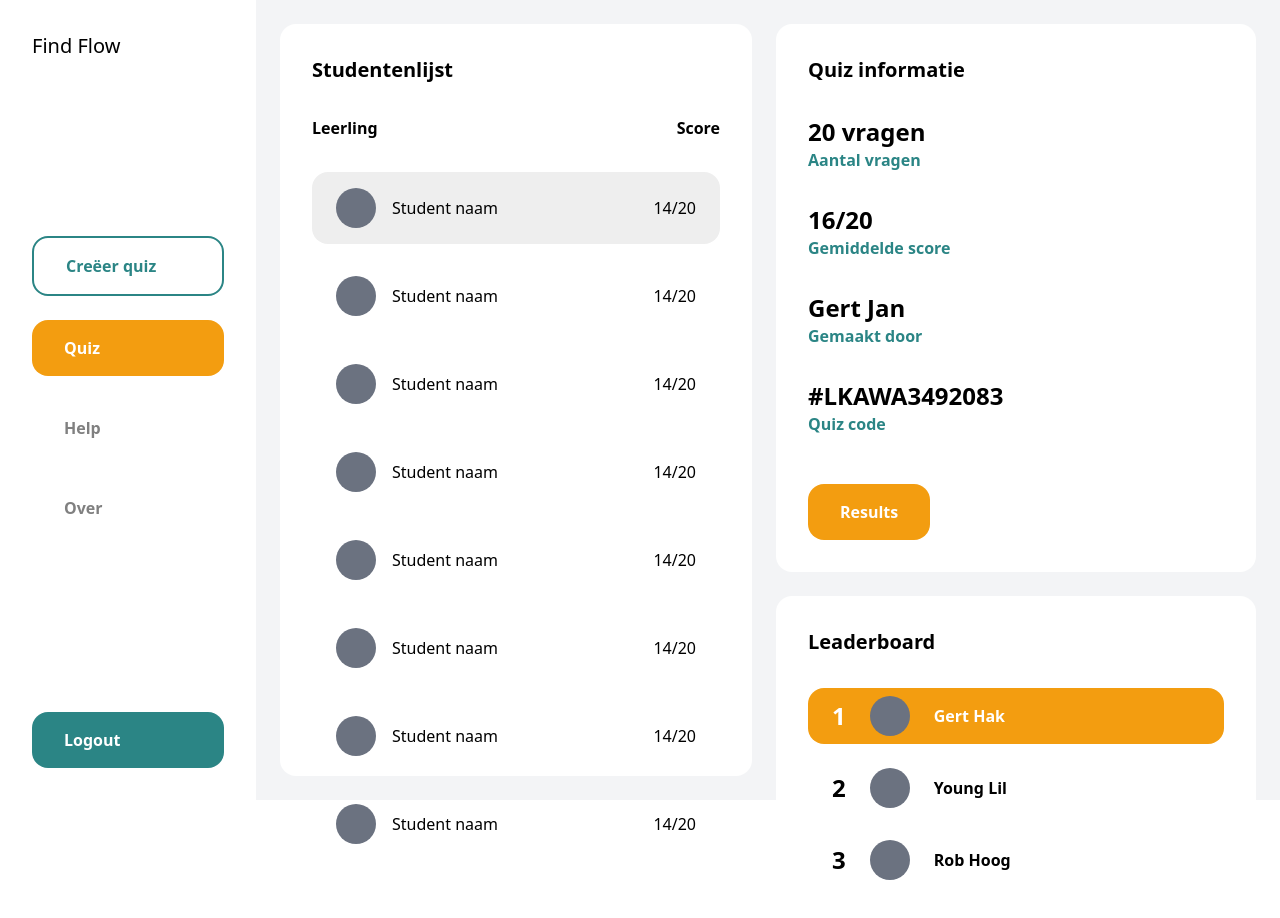
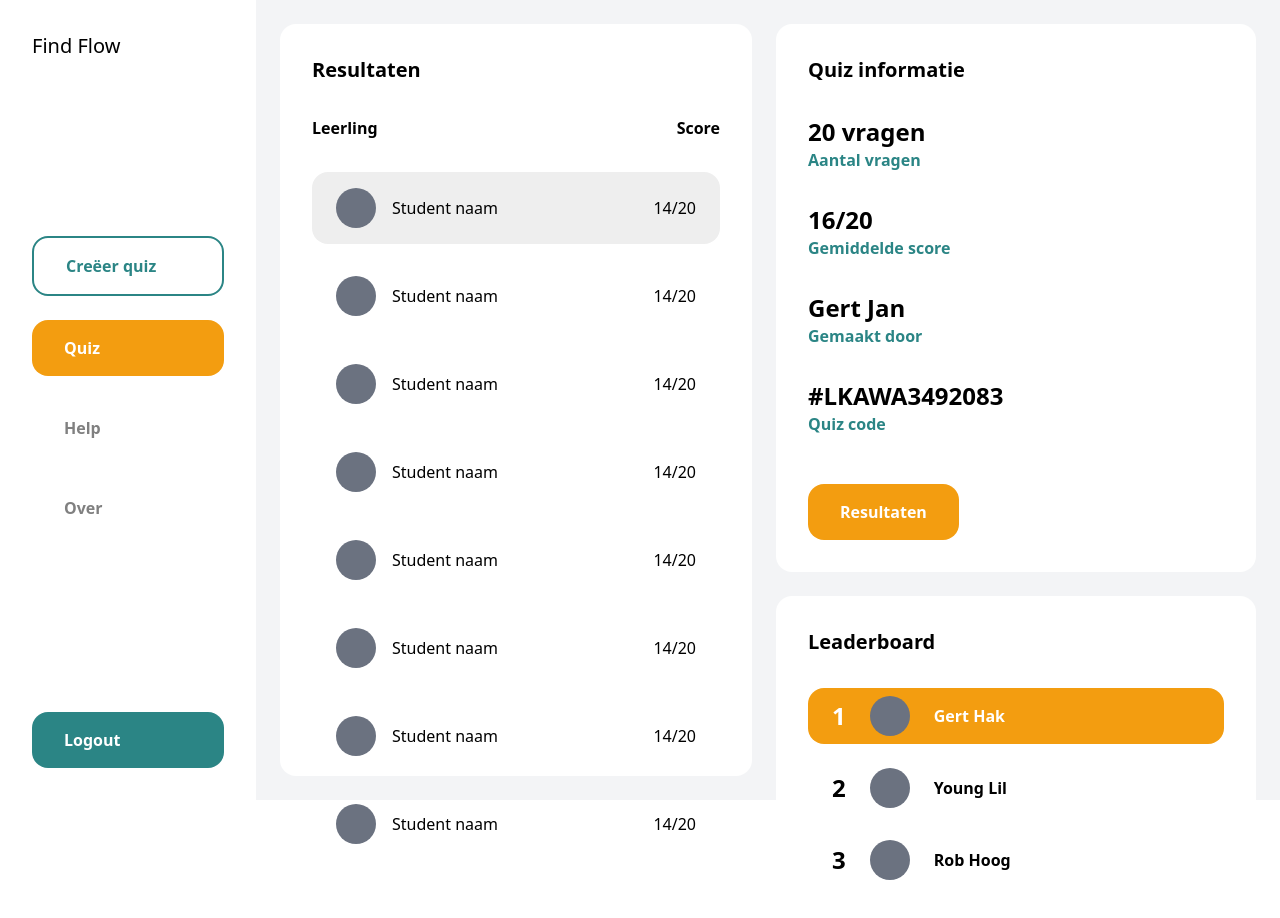
Before and after one commit to joeribreedveld/findflow, a Next.js app: page /results in a window 1280 px wide. Built offline with nearby package versions, Linux system fonts and the light colour scheme.

Commit message:
fix(quizinfo): fix english naar nederlands

```diff
--- a/src/components/quiz/QuizInfo.tsx
+++ b/src/components/quiz/QuizInfo.tsx
@@ -13,7 +13,7 @@ const QuizInfo = () => (
       <QuizInfoItem title="Quiz code" answer="#LKAWA3492083" />
     </ul>
     <button className="rounded-2xl bg-[#F39D10] px-8 py-4 font-bold text-white">
-      Results
+      Resultaten
     </button>
   </section>
 );
--- a/src/components/quiz/StudentList.tsx
+++ b/src/components/quiz/StudentList.tsx
@@ -6,7 +6,7 @@ type TStudentProps = {
 
 const StudentList = () => (
   <section className="w-full rounded-2xl bg-white p-8">
-    <h2 className="mb-8 text-xl font-bold">Studentenlijst</h2>
+    <h2 className="mb-8 text-xl font-bold">Resultaten</h2>
     <div className="mb-8 flex justify-between font-bold">
       <p>Leerling</p>
       <p>Score</p>
```
